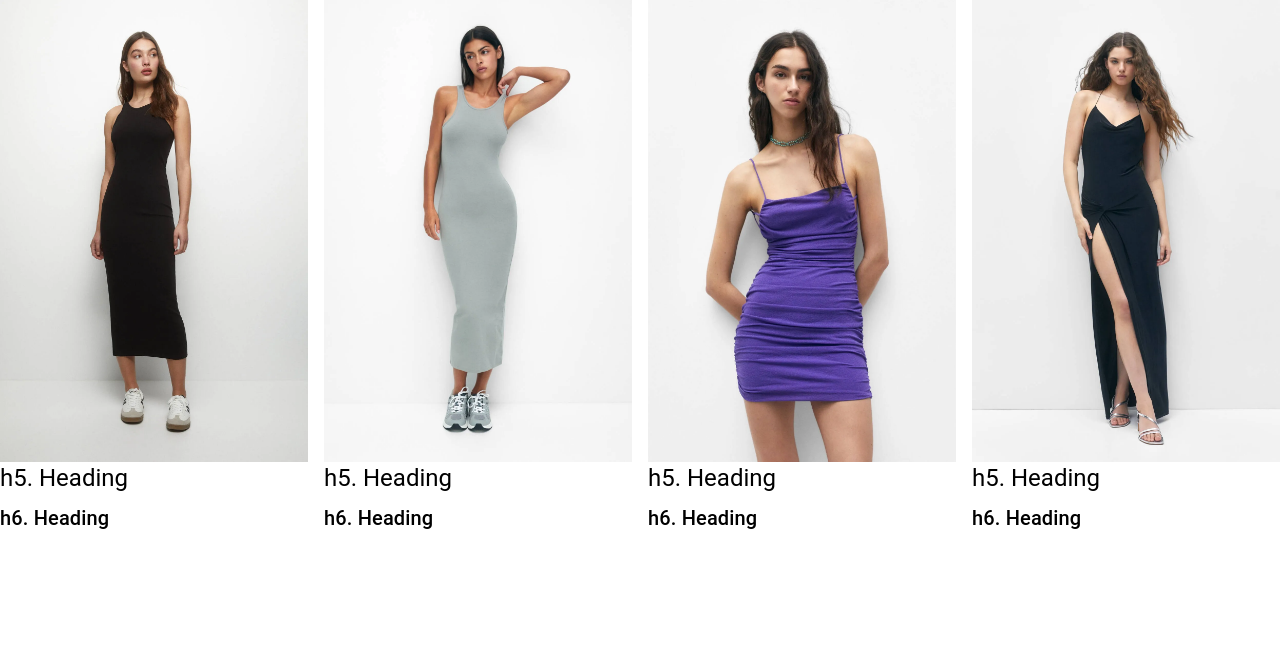
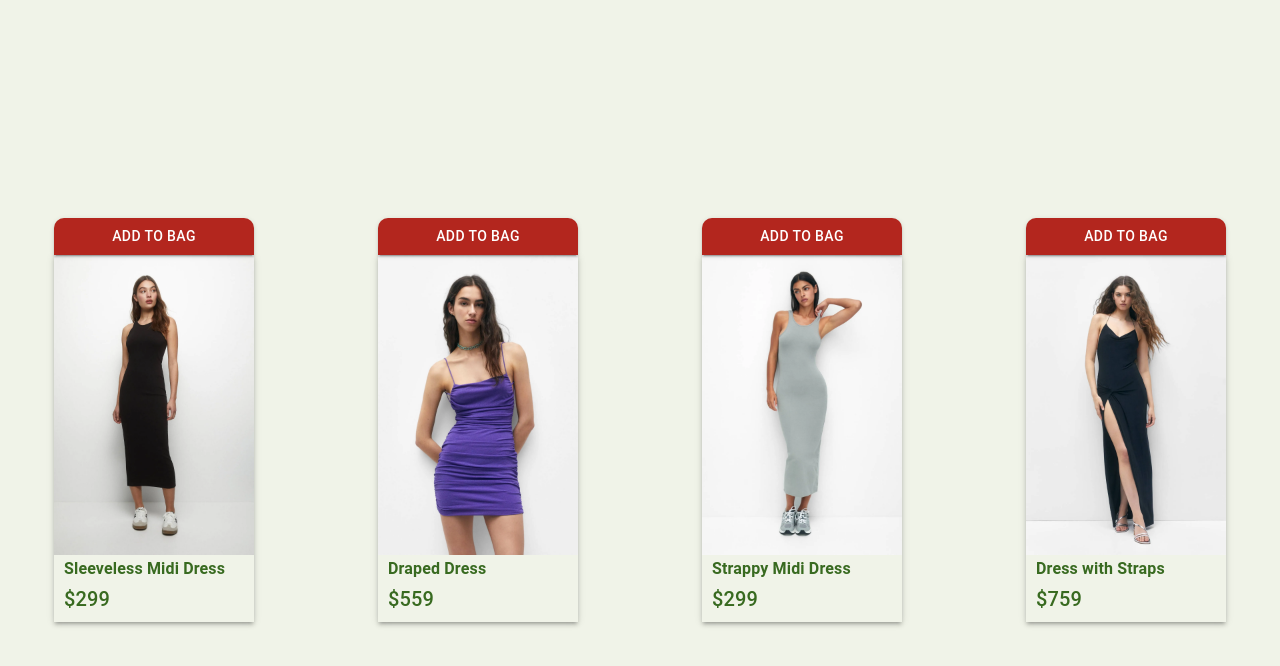
Before and after one commit to CenkMerk/Shopping-Cart-WebApp, a React (Vite) app: page / in a window 1280 px wide. Shown: the top 666 px of the page. Built offline with nearby package versions, Linux system fonts and the light colour scheme.

Commit message:
Completed ProductItem

```diff
--- a/src/App.tsx
+++ b/src/App.tsx
@@ -3,7 +3,11 @@ import { Stack } from "@mui/material";
 
 function App() {
   return (
-    <Stack>
+    <Stack
+      minHeight="100vh"
+      justifyContent="center"
+      sx={{ backgroundColor: "#F0F3E8", paddingY: "20px" }}
+    >
       <ProductsList />
     </Stack>
   );
--- /dev/null
+++ b/src/components/ProductImage.tsx
@@ -0,0 +1,29 @@
+import React, { useState } from "react";
+import Skeleton from "@mui/material/Skeleton";
+import { ProductImageProps } from "../types";
+
+const ProductImage = ({ img1, img2 }: ProductImageProps) => {
+  const [imageLoaded, setImageLoaded] = useState(false);
+  const [imgValue, setImgValue] = useState<string>(img1);
+
+  return (
+    <>
+      {!imageLoaded && (
+        <Skeleton animation="wave" variant="rounded" width={200} height={300} />
+      )}
+      <img
+        src={`${imgValue}`}
+        alt="foto"
+        width="200px"
+        loading="lazy"
+        style={{ display: imageLoaded ? "block" : "none", cursor:"pointer" }}
+        onLoad={() => setImageLoaded(true)}
+        onMouseEnter={() => setImgValue(img2)}
+        onMouseLeave={() => setImgValue(img1)}
+
+      />
+    </>
+  );
+};
+
+export default ProductImage;
--- a/src/components/ProductItem.tsx
+++ b/src/components/ProductItem.tsx
@@ -1,6 +1,7 @@
-import Stack from "@mui/material/Stack/Stack";
 import Typography from "@mui/material/Typography";
 import { ProductItemProps } from "../types";
+import Box from "@mui/material/Box";
+import ProductImage from "./ProductImage";
 
 const ProductItem = ({
   id,
@@ -10,17 +11,21 @@ const ProductItem = ({
   quantity,
   title,
 }: ProductItemProps) => {
-  console.log(id, img1, img2, price, quantity, title);
   return (
-    <Stack>
-      <img src={`${img1}`} alt={`${title}`} width="100%" />
-      <Typography variant="h5" gutterBottom>
-        h5. Heading
+    <Box boxShadow={3}>
+      <ProductImage img1={img1} img2={img2} />
+      <Typography
+        variant="subtitle1"
+        paddingX="10px"
+        color="#386a20"
+        fontWeight={600}
+      >
+        {title}
       </Typography>
-      <Typography variant="h6" gutterBottom>
-        h6. Heading
+      <Typography variant="h6" gutterBottom paddingX="10px" color="#386a20">
+        ${price}
       </Typography>
-    </Stack>
+    </Box>
   );
 };
 
--- a/src/components/ProductsList.tsx
+++ b/src/components/ProductsList.tsx
@@ -1,15 +1,40 @@
-import Stack from "@mui/material/Stack/Stack";
+import Button from "@mui/material/Button";
 import ProductItem from "./ProductItem";
 import ProductItemsData from "../constant";
 import Grid from "@mui/material/Grid";
+import { styled } from "@mui/material/styles";
+
+const AddToBagButton = styled(Button)({
+  borderRadius: "10px 10px 0px 0px",
+  width: "200px",
+  backgroundColor: "#B3261E",
+  "&:hover": {
+    backgroundColor: "#386a20",
+  },
+});
 
 const ProductsList = () => {
   return (
-    <Grid container  spacing={2} >
+    <Grid container spacing={2}>
       {ProductItemsData.map((item, index) => (
-        <Grid item xs={12} sm={6} md={3}>
+        <Grid
+          item
+          xs={12}
+          sm={6}
+          md={3}
+          key={index}
+          justifyContent="center"
+          alignItems="center"
+          display="flex"
+          flexDirection="column"
+        >
+          <AddToBagButton
+            variant="contained"
+            onClick={() => console.log(item.title)}
+          >
+            ADD TO BAG
+          </AddToBagButton>
           <ProductItem
-            key={index}
             id={item.id}
             img1={item.img1}
             img2={item.img2}
--- a/src/constant/index.ts
+++ b/src/constant/index.ts
@@ -9,7 +9,7 @@ import P8 from "../assets/p8.webp";
 const ProductItemsData = [
   {
     id: 1,
-    title: "Kolsuz Midi Elbise",
+    title: "Sleeveless Midi Dress",
     price: 299,
     img1: P1,
     img2: P2,
@@ -17,23 +17,24 @@ const ProductItemsData = [
   },
   {
     id: 2,
-    title: "Askılı Midi Elbise",
-    price: 299,
-    img1: P3,
-    img2: P4,
-    quantity: 1,
-  },
-  {
-    id: 3,
-    title: "Drapeli Elbise",
+    title: "Draped Dress",
     price: 559,
     img1: P5,
     img2: P6,
     quantity: 1,
   },
   {
+    id: 3,
+    title: "Strappy Midi Dress",
+    price: 299,
+    img1: P3,
+    img2: P4,
+    quantity: 1,
+  },
+
+  {
     id: 4,
-    title: "Askılı Elbise",
+    title: "Dress with Straps",
     price: 759,
     img1: P7,
     img2: P8,
--- a/src/types/index.ts
+++ b/src/types/index.ts
@@ -6,3 +6,8 @@ export interface ProductItemProps {
   img2: string;
   quantity: number;
 }
+
+export interface ProductImageProps {
+  img1: string;
+  img2: string;
+}
```
